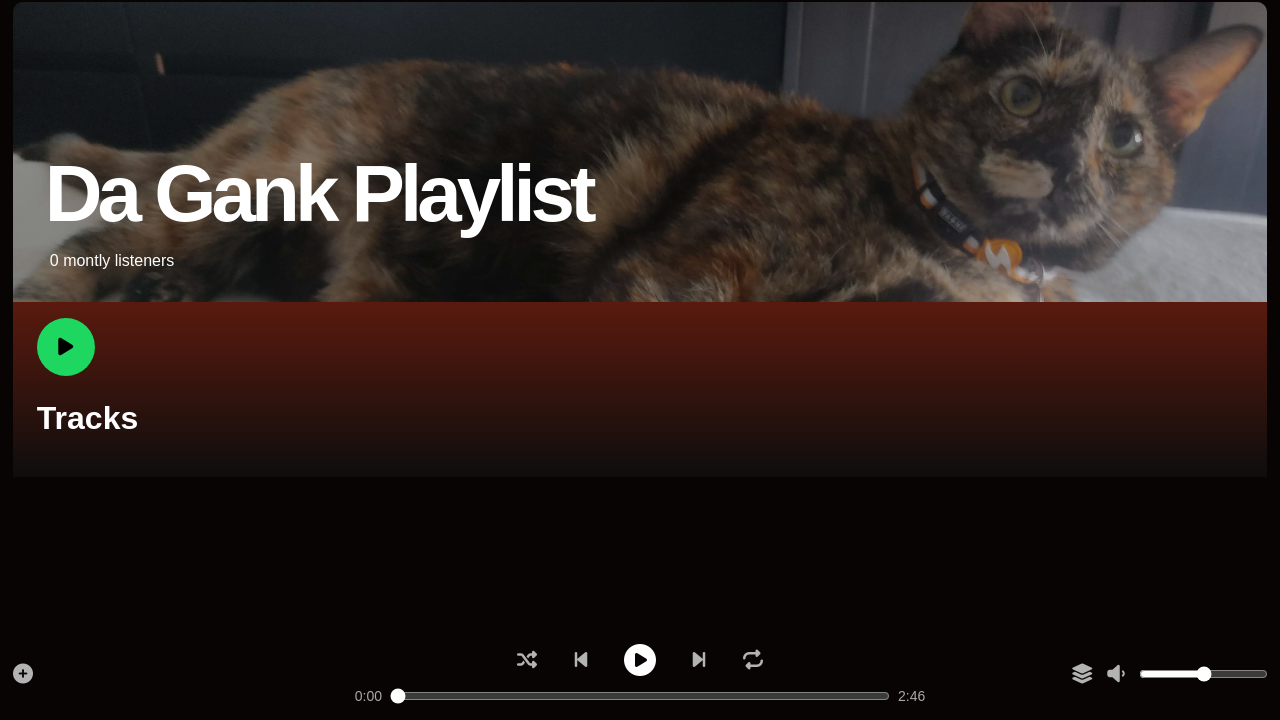
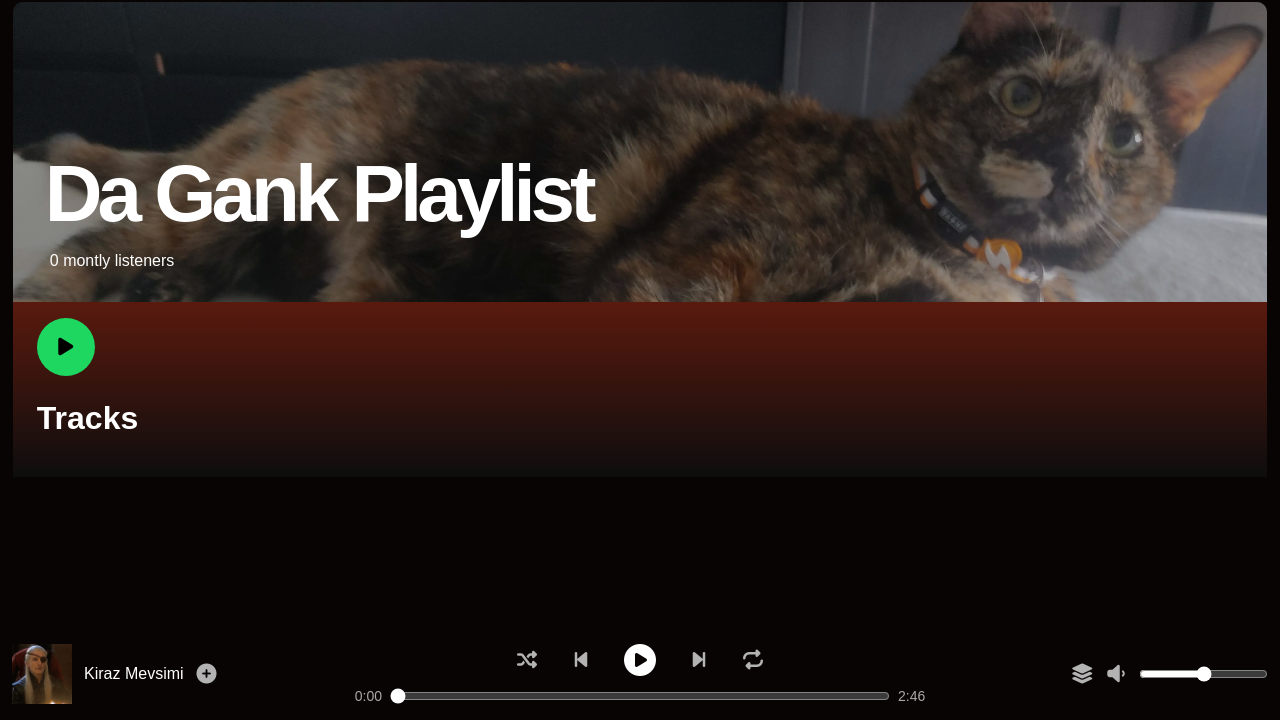
Before and after one commit to TraumeVonHeidelberg/DaGankPlaylist, a website: page public/index.html in a window 1280 px wide. Shown: the part 80-800 px from the top of the page. Drawn offline with Linux system fonts and the light colour scheme; no server answers.

Commit message:
slow and steady

```diff
--- a/public/index.html
+++ b/public/index.html
@@ -134,9 +134,9 @@
 
         <section class="music-player" id="musicPlayer">
             <div class="music-player-item music-player-first-item">
-                <!-- <img src="./img/da gank members/chy.webp" alt="Da member who added this song to playlist"
+                <img src="./img/da gank members/chy.webp" alt="Da member who added this song to playlist"
                     class="music-player-img">
-                <p class="music-player-song-title">Kiraz Mevsimi</p> -->
+                <p class="music-player-song-title">Kiraz Mevsimi</p>
                 <button class="btn add-linked-songs"><i
                         class="music-player-icon plus-icon fa-solid fa-circle-plus"></i></button>
             </div>
```
